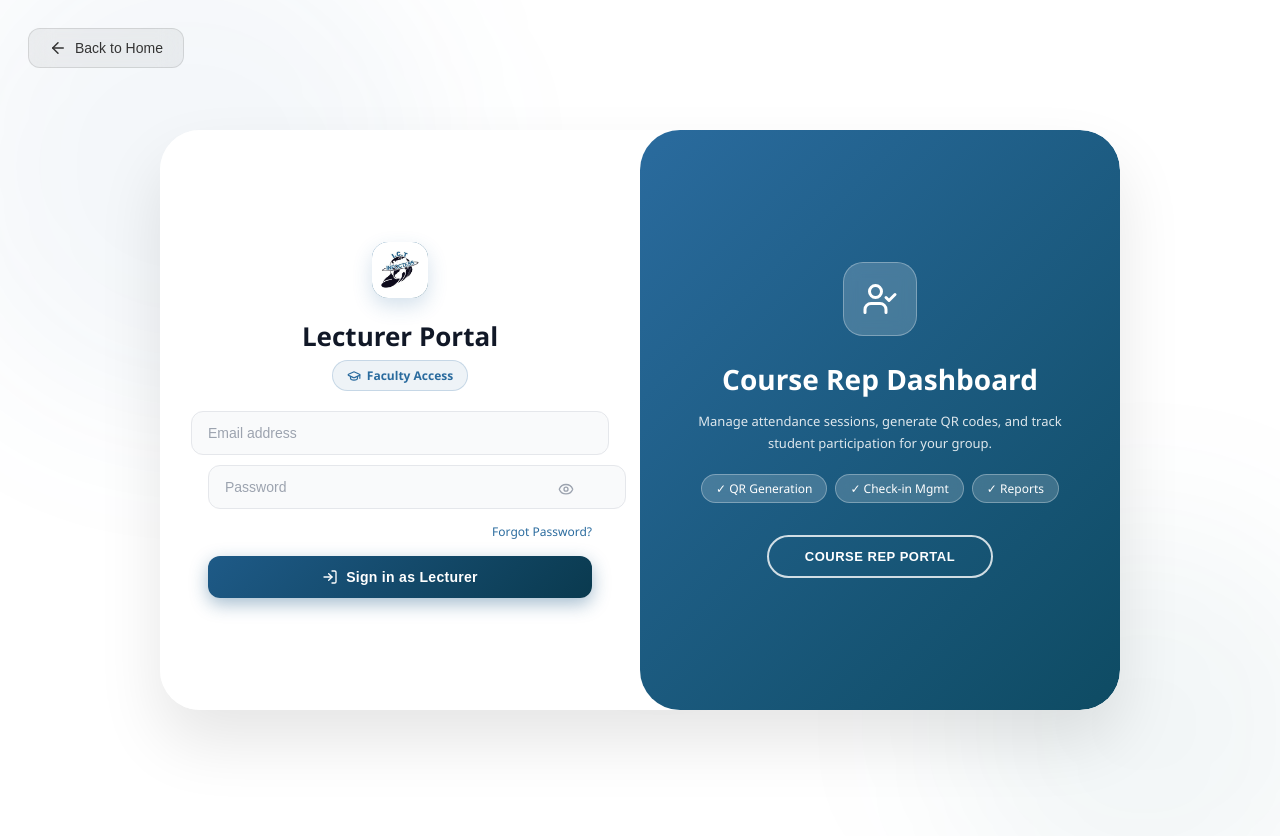
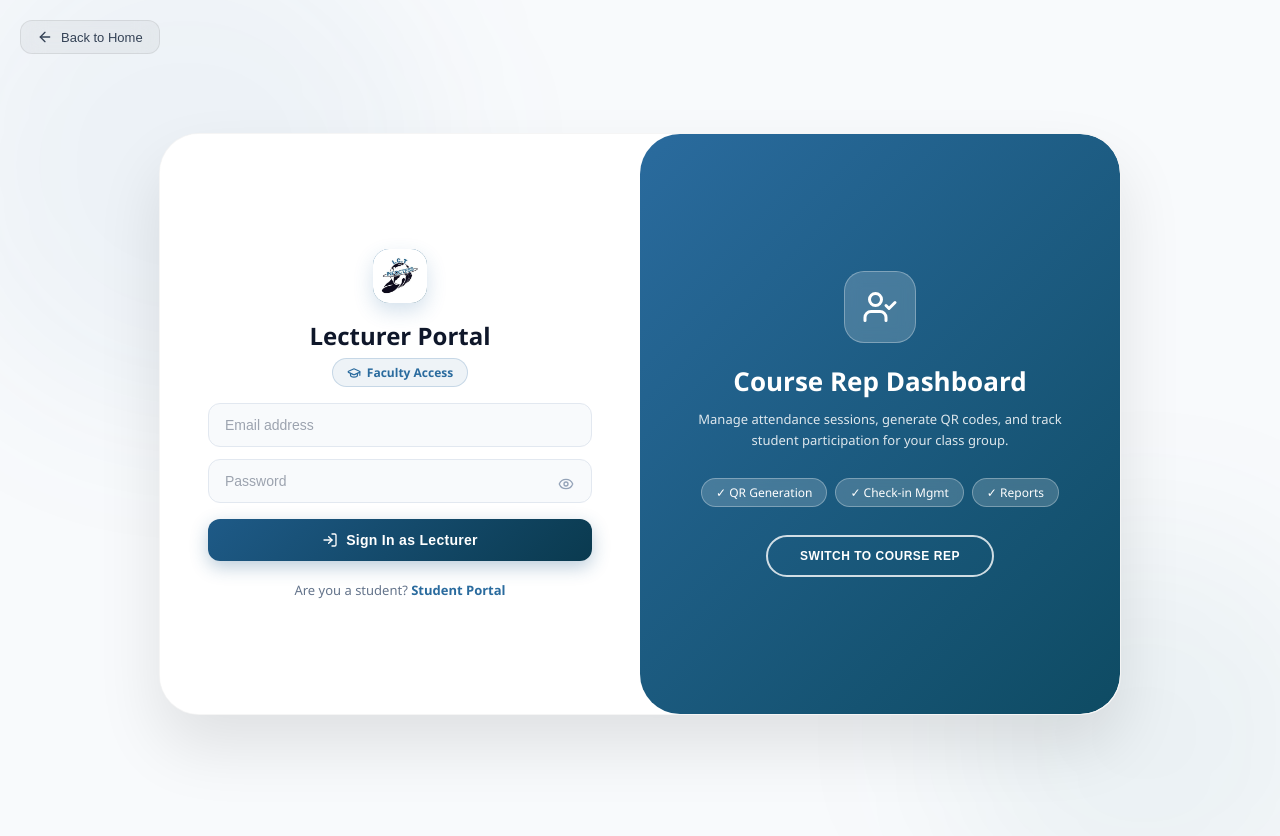
Before and after one commit to OddTech-Hub/infoctess-web-frontend-5.0, a React app: page /Portal in a window 1280 px wide. Shown: the top 836 px of the page. Built offline with nearby package versions, Linux system fonts and the light colour scheme; no server answers; the HTML template or start-up script is replaced by a standard one.

Commit message:
feat(portal): responsive split with segmented tabs on mobile and slide animation on desktop

```diff
--- a/src/pages/Portal.jsx
+++ b/src/pages/Portal.jsx
@@ -1,4 +1,4 @@
-import { useState } from 'react';
+import { useState, useEffect } from 'react';
 import {
   LogIn, Eye, EyeOff, UserCheck, GraduationCap,
   ArrowLeft, AlertCircle, CheckCircle2, Loader2,
@@ -9,7 +9,7 @@ import { API_BASE_URL } from '../api/config';
 // Logo from public folder
 const infotessLogo = "/infotess logo.jpg";
 
-// ── API URLs ───
+// API URLs
 const LECTURER_LOGIN_URL = `${API_BASE_URL}/api/auth/lecturer/login/`;
 const REP_LOGIN_URL      = `${API_BASE_URL}/api/auth/rep/login/`;
 
@@ -24,21 +24,31 @@ function saveWebUser(user, token) {
   }
 }
 
-export default function Login() {
+export default function Portal() {
   const navigate = useNavigate();
 
   const [panel, setPanel] = useState('lecturer');
   const [showLectPass, setShowLectPass] = useState(false);
   const [showRepPass, setShowRepPass] = useState(false);
   const [loading, setLoading] = useState(false);
+  const [isMobile, setIsMobile] = useState(false);
 
-  // Lecturer
+  useEffect(() => {
+    const checkMobile = () => {
+      setIsMobile(window.innerWidth < 880);
+    };
+    checkMobile();
+    window.addEventListener('resize', checkMobile);
+    return () => window.removeEventListener('resize', checkMobile);
+  }, []);
+
+  // Lecturer state
   const [lectEmail, setLectEmail] = useState('');
   const [lectPassword, setLectPassword] = useState('');
   const [lectError, setLectError] = useState('');
   const [lectSuccess, setLectSuccess] = useState('');
 
-  // Rep
+  // Rep state
   const [repEmail, setRepEmail] = useState('');
   const [repPassword, setRepPassword] = useState('');
   const [repError, setRepError] = useState('');
@@ -48,17 +58,13 @@ export default function Login() {
 
   const switchPanel = (targetPanel) => {
     setPanel(targetPanel);
-    setLectEmail('');
-    setLectPassword('');
     setLectError('');
     setLectSuccess('');
-    setRepEmail('');
-    setRepPassword('');
     setRepError('');
     setRepSuccess('');
   };
 
-  // ── Lecturer submit (Django Auth) ────────────────────────
+  // Lecturer submit
   async function handleLecturerSubmit(e) {
     e.preventDefault();
     setLectError('');
@@ -87,7 +93,7 @@ export default function Login() {
 
       saveWebUser(json.data.user, json.data.token);
       setLectSuccess(`Welcome back, ${json.data.user.first_name}!`);
-      setTimeout(() => navigate('/lec'), 900);
+      setTimeout(() => navigate('/lec'), 800);
 
     } catch (err) {
       console.error('Lecturer login error:', err);
@@ -97,7 +103,7 @@ export default function Login() {
     }
   }
 
-  // ── Rep submit (Django Auth) ─────────────────────────────
+  // Course Rep submit
   async function handleRepSubmit(e) {
     e.preventDefault();
     setRepError('');
@@ -127,9 +133,9 @@ export default function Login() {
       saveWebUser(json.data.user, json.data.token);
       setRepSuccess(`Welcome, ${json.data.user.first_name}!`);
       if (json.data.user.role === 'STUDENT') {
-        setTimeout(() => navigate('/student'), 900);
+        setTimeout(() => navigate('/student'), 800);
       } else {
-        setTimeout(() => navigate('/rep'), 900);
+        setTimeout(() => navigate('/rep'), 800);
       }
 
     } catch (err) {
@@ -147,12 +153,145 @@ export default function Login() {
       <div style={S.blob3} />
 
       <button style={S.backBtn} onClick={() => navigate('/')}>
-        <ArrowLeft size={18} /> Back to Home
+        <ArrowLeft size={16} /> Back to Home
       </button>
 
+      {/* MOBILE VIEW (< 880px): Clean Segmented Tabs, Zero Glitchy Sliding */}
+      {isMobile ? (
+        <div style={S.mobileCard}>
+          <div style={S.logo}>
+            <img src={infotessLogo} alt="INFOTESS Logo" style={S.logoImg} />
+          </div>
+
+          <h1 style={S.heading}>Staff Portal</h1>
+          <p style={S.subheading}>Select your role to access your academic dashboard</p>
+
+          {/* Segmented Pill Tabs */}
+          <div style={S.tabBar}>
+            <button
+              type="button"
+              onClick={() => switchPanel('lecturer')}
+              style={{
+                ...S.tabBtn,
+                background: panel === 'lecturer' ? '#ffffff' : 'transparent',
+                color: panel === 'lecturer' ? PRIMARY : '#64748b',
+                boxShadow: panel === 'lecturer' ? '0 2px 8px rgba(0,0,0,0.08)' : 'none',
+                fontWeight: panel === 'lecturer' ? 700 : 500,
+              }}
+            >
+              <GraduationCap size={15} /> Lecturer
+            </button>
+            <button
+              type="button"
+              onClick={() => switchPanel('rep')}
+              style={{
+                ...S.tabBtn,
+                background: panel === 'rep' ? '#ffffff' : 'transparent',
+                color: panel === 'rep' ? PRIMARY : '#64748b',
+                boxShadow: panel === 'rep' ? '0 2px 8px rgba(0,0,0,0.08)' : 'none',
+                fontWeight: panel === 'rep' ? 700 : 500,
+              }}
+            >
+              <UserCheck size={15} /> Course Rep
+            </button>
+          </div>
+
+          {/* Lecturer Form on Mobile */}
+          {panel === 'lecturer' ? (
+            <form onSubmit={handleLecturerSubmit} style={S.mobileForm}>
+              <div style={S.badge}><GraduationCap size={13} /> Faculty Member</div>
+
+              {lectError && <Alert type="error" msg={lectError} />}
+              {lectSuccess && <Alert type="success" msg={lectSuccess} />}
+
+              <input
+                style={S.input}
+                type="email"
+                placeholder="Faculty Email address"
+                value={lectEmail}
+                onChange={e => { setLectEmail(e.target.value); setLectError(''); }}
+                required
+                autoComplete="email"
+              />
+
+              <div style={S.passWrap}>
+                <input
+                  style={S.input}
+                  type={showLectPass ? 'text' : 'password'}
+                  placeholder="Password"
+                  value={lectPassword}
+                  onChange={e => { setLectPassword(e.target.value); setLectError(''); }}
+                  required
+                />
+                <button type="button" style={S.eyeBtn} onClick={() => setShowLectPass(v => !v)}>
+                  {showLectPass ? <EyeOff size={16} /> : <Eye size={16} />}
+                </button>
+              </div>
+
+              <button type="submit" style={S.submitBtn} disabled={loading}>
+                {loading
+                  ? <Loader2 size={16} style={{ animation: 'spin 1s linear infinite' }} />
+                  : <LogIn size={16} />
+                }
+                {loading ? 'Signing in...' : 'Sign In as Lecturer'}
+              </button>
+            </form>
+          ) : (
+            /* Course Rep Form on Mobile */
+            <form onSubmit={handleRepSubmit} style={S.mobileForm}>
+              <div style={S.badge}><UserCheck size={13} /> Course Representative</div>
+
+              {repError && <Alert type="error" msg={repError} />}
+              {repSuccess && <Alert type="success" msg={repSuccess} />}
+
+              <input
+                style={S.input}
+                type="text"
+                placeholder="Email or Index Number"
+                value={repEmail}
+                onChange={e => { setRepEmail(e.target.value); setRepError(''); }}
+                required
+              />
+
+              <div style={S.passWrap}>
+                <input
+                  style={S.input}
+                  type={showRepPass ? 'text' : 'password'}
+                  placeholder="Password"
+                  value={repPassword}
+                  onChange={e => { setRepPassword(e.target.value); setRepError(''); }}
+                  required
+                />
+                <button type="button" style={S.eyeBtn} onClick={() => setShowRepPass(v => !v)}>
+                  {showRepPass ? <EyeOff size={16} /> : <Eye size={16} />}
+                </button>
+              </div>
+
+              <button type="submit" style={S.submitBtn} disabled={loading}>
+                {loading
+                  ? <Loader2 size={16} style={{ animation: 'spin 1s linear infinite' }} />
+                  : <LogIn size={16} />
+                }
+                {loading ? 'Signing in...' : 'Sign In as Course Rep'}
+              </button>
+            </form>
+          )}
+
+          <div style={{ marginTop: 22, textAlign: 'center', fontSize: 13, color: '#64748b' }}>
+            <span>Are you a student? </span>
+            <a
+              href="/login"
+              onClick={(e) => { e.preventDefault(); navigate('/login'); }}
+              style={{ color: PRIMARY, fontWeight: 600, textDecoration: 'none' }}
+            >
+              Student Portal &rarr;
+            </a>
+          </div>
+        </div>
+      ) : (
+        /* DESKTOP VIEW (>= 880px): Premium Sliding Animation with Side Overlay */
         <div style={S.card}>
-
-        {/* ── Lecturer form (left) ── */}
+          {/* Lecturer form (left) */}
           <div style={{ ...S.formPane, ...(isRight ? S.formPaneHidden : S.formPaneVisible) }}>
             <form onSubmit={handleLecturerSubmit} style={S.form}>
               <div style={S.logo}>
@@ -188,19 +327,28 @@ export default function Login() {
                 </button>
               </div>
 
-            <a href="#" style={S.link} onClick={e => e.preventDefault()}>Forgot Password?</a>
-
               <button type="submit" style={S.submitBtn} disabled={loading}>
                 {loading
                   ? <Loader2 size={16} style={{ animation: 'spin 1s linear infinite' }} />
                   : <LogIn size={16} />
                 }
-              {loading ? 'Signing in...' : 'Sign in as Lecturer'}
+                {loading ? 'Signing in...' : 'Sign In as Lecturer'}
               </button>
+
+              <div style={{ marginTop: 20, textAlign: 'center', fontSize: 13, color: '#64748b' }}>
+                <span>Are you a student? </span>
+                <a
+                  href="/login"
+                  onClick={(e) => { e.preventDefault(); navigate('/login'); }}
+                  style={{ color: PRIMARY, fontWeight: 600, textDecoration: 'none' }}
+                >
+                  Student Portal
+                </a>
+              </div>
             </form>
           </div>
 
-        {/* ── Course Rep form (right) ── */}
+          {/* Course Rep form (right) */}
           <div style={{ ...S.formPane, left: '50%', ...(isRight ? S.formPaneVisible : S.formPaneHidden) }}>
             <form onSubmit={handleRepSubmit} style={S.form}>
               <div style={S.logo}>
@@ -240,19 +388,30 @@ export default function Login() {
                   ? <Loader2 size={16} style={{ animation: 'spin 1s linear infinite' }} />
                   : <LogIn size={16} />
                 }
-              {loading ? 'Signing in...' : 'Sign in as Course Rep'}
+                {loading ? 'Signing in...' : 'Sign In as Course Rep'}
               </button>
+
+              <div style={{ marginTop: 20, textAlign: 'center', fontSize: 13, color: '#64748b' }}>
+                <span>Are you a student? </span>
+                <a
+                  href="/login"
+                  onClick={(e) => { e.preventDefault(); navigate('/login'); }}
+                  style={{ color: PRIMARY, fontWeight: 600, textDecoration: 'none' }}
+                >
+                  Student Portal
+                </a>
+              </div>
             </form>
           </div>
 
-        {/* ── Overlay ── */}
+          {/* Desktop Overlay Slider */}
           <div style={{ ...S.overlay, ...(isRight ? S.overlayLeft : S.overlayRight) }}>
             <div style={S.overlayInner}>
               {isRight ? (
                 <>
                   <div style={S.overlayIcon}><GraduationCap size={36} color="white" /></div>
-                <h2 style={S.overlayHeading}>Lecturer DashBoard</h2>
-                <p style={S.overlayText}>Sign in with your faculty email and password to manage courses and view attendance reports.</p>
+                  <h2 style={S.overlayHeading}>Lecturer Dashboard</h2>
+                  <p style={S.overlayText}>Sign in with your faculty email and password to manage courses and view real-time attendance reports.</p>
                   <FeaturePills items={['Live Tracking', 'Auto Reports', 'Analytics']} />
                   <button style={S.switchBtn} onClick={() => switchPanel('lecturer')}>Switch to Lecturer</button>
                 </>
@@ -260,15 +419,15 @@ export default function Login() {
                 <>
                   <div style={S.overlayIcon}><UserCheck size={36} color="white" /></div>
                   <h2 style={S.overlayHeading}>Course Rep Dashboard</h2>
-                <p style={S.overlayText}>Manage attendance sessions, generate QR codes, and track student participation for your group.</p>
+                  <p style={S.overlayText}>Manage attendance sessions, generate QR codes, and track student participation for your class group.</p>
                   <FeaturePills items={['QR Generation', 'Check-in Mgmt', 'Reports']} />
-                <button style={S.switchBtn} onClick={() => switchPanel('rep')}>Course Rep Portal</button>
+                  <button style={S.switchBtn} onClick={() => switchPanel('rep')}>Switch to Course Rep</button>
                 </>
               )}
             </div>
           </div>
-
         </div>
+      )}
 
       <style>{`
         @keyframes spin { to { transform: rotate(360deg); } }
@@ -285,8 +444,8 @@ function Alert({ type, msg }) {
   return (
     <div style={{
       display: 'flex', alignItems: 'center', gap: 8,
-      padding: '10px 14px', borderRadius: 10, marginBottom: 8,
-      width: '100%', fontSize: 13,
+      padding: '10px 14px', borderRadius: 10, marginBottom: 12,
+      width: '100%', fontSize: 13, boxSizing: 'border-box',
       background: isErr ? '#fef2f2' : '#f0fdf4',
       color: isErr ? '#dc2626' : '#16a34a',
       border: `1px solid ${isErr ? '#fecaca' : '#bbf7d0'}`,
@@ -299,7 +458,7 @@ function Alert({ type, msg }) {
 
 function FeaturePills({ items }) {
   return (
-    <div style={{ display: 'flex', gap: 8, flexWrap: 'wrap', justifyContent: 'center', margin: '16px 0 28px' }}>
+    <div style={{ display: 'flex', gap: 8, flexWrap: 'wrap', justifyContent: 'center', margin: '16px 0 24px' }}>
       {items.map(item => (
         <span key={item} style={{
           background: 'rgba(255,255,255,0.18)', backdropFilter: 'blur(6px)',
@@ -318,31 +477,42 @@ const PRIMARY = '#2A6B9E';
 const TRANS = 'all 0.55s cubic-bezier(0.65, 0, 0.35, 1)';
 
 const S = {
-  page: { minHeight: '100vh', background: '#ffffff', display: 'flex', alignItems: 'center', justifyContent: 'center', padding: 20, position: 'relative', overflow: 'hidden', fontFamily: "'DM Sans','Segoe UI',sans-serif" },
+  page: { minHeight: '100vh', background: '#f8fafc', display: 'flex', alignItems: 'center', justifyContent: 'center', padding: '24px 16px', position: 'relative', overflow: 'hidden', fontFamily: "'DM Sans','Segoe UI',sans-serif" },
   blob1: { position: 'absolute', top: '-10%', left: '-5%', width: 500, height: 500, borderRadius: '50%', background: 'rgba(42,107,158,0.05)', filter: 'blur(80px)', pointerEvents: 'none' },
   blob2: { position: 'absolute', bottom: '-10%', right: '-5%', width: 400, height: 400, borderRadius: '50%', background: 'rgba(14,75,99,0.05)', filter: 'blur(80px)', pointerEvents: 'none' },
   blob3: { position: 'absolute', top: '40%', left: '40%', width: 300, height: 300, borderRadius: '50%', background: 'rgba(42,107,158,0.03)', filter: 'blur(60px)', pointerEvents: 'none' },
-  backBtn: { position: 'absolute', top: 28, left: 28, display: 'flex', alignItems: 'center', gap: 8, background: 'rgba(0,0,0,0.05)', backdropFilter: 'blur(12px)', border: '1px solid rgba(0,0,0,0.1)', padding: '10px 20px', borderRadius: 12, color: '#333', cursor: 'pointer', fontSize: 14, fontWeight: 500, transition: TRANS, zIndex: 300 },
-  card: { background: '#ffffff', borderRadius: 40, boxShadow: '0 32px 64px rgba(0,0,0,0.1)', position: 'relative', overflow: 'hidden', width: 960, maxWidth: '100%', minHeight: 580 },
+  backBtn: { position: 'absolute', top: 20, left: 20, display: 'flex', alignItems: 'center', gap: 8, background: 'rgba(0,0,0,0.04)', backdropFilter: 'blur(12px)', border: '1px solid rgba(0,0,0,0.08)', padding: '8px 16px', borderRadius: 12, color: '#334155', cursor: 'pointer', fontSize: 13, fontWeight: 500, zIndex: 300 },
+
+  // Mobile Single-Card Layout
+  mobileCard: { width: '100%', maxWidth: 440, background: '#ffffff', borderRadius: 28, boxShadow: '0 20px 48px rgba(0,0,0,0.08), 0 4px 12px rgba(0,0,0,0.04)', border: '1px solid rgba(0,0,0,0.04)', padding: '32px 20px', display: 'flex', flexDirection: 'column', alignItems: 'center', boxSizing: 'border-box', zIndex: 10 },
+  subheading: { fontSize: 13, color: '#64748b', margin: '0 0 18px', textAlign: 'center' },
+  tabBar: { display: 'flex', width: '100%', background: '#f1f5f9', borderRadius: 14, padding: 4, marginBottom: 20, boxSizing: 'border-box' },
+  tabBtn: { flex: 1, display: 'flex', alignItems: 'center', justifyContent: 'center', gap: 6, border: 'none', borderRadius: 10, padding: '10px 12px', fontSize: 13, cursor: 'pointer', transition: 'all 0.2s ease' },
+  mobileForm: { width: '100%', display: 'flex', flexDirection: 'column', alignItems: 'center' },
+
+  // Desktop Slider Card Layout
+  card: { background: '#ffffff', borderRadius: 40, boxShadow: '0 32px 64px rgba(0,0,0,0.1)', position: 'relative', overflow: 'hidden', width: 960, maxWidth: '100%', minHeight: 580, border: '1px solid rgba(0,0,0,0.04)' },
   formPane: { position: 'absolute', top: 0, height: '100%', width: '50%', transition: TRANS, zIndex: 2 },
   formPaneVisible: { opacity: 1, pointerEvents: 'all', transform: 'translateX(0)' },
   formPaneHidden: { opacity: 0, pointerEvents: 'none', transform: 'translateX(-8px)' },
   form: { height: '100%', display: 'flex', flexDirection: 'column', alignItems: 'center', justifyContent: 'center', padding: '0 48px', background: '#fff' },
-  logo: { width: 56, height: 56, borderRadius: 16, background: OVERLAY_GRAD, display: 'flex', alignItems: 'center', justifyContent: 'center', marginBottom: 20, boxShadow: '0 8px 20px rgba(42,107,158,0.2)', overflow: 'hidden' },
+
+  logo: { width: 54, height: 54, borderRadius: 16, background: OVERLAY_GRAD, display: 'flex', alignItems: 'center', justifyContent: 'center', marginBottom: 16, boxShadow: '0 8px 20px rgba(42,107,158,0.2)', overflow: 'hidden' },
   logoImg: { width: '100%', height: '100%', objectFit: 'contain', borderRadius: 12 },
-  heading: { fontSize: 26, fontWeight: 700, color: '#111827', margin: '0 0 6px' },
-  badge: { display: 'inline-flex', alignItems: 'center', gap: 6, background: 'rgba(42,107,158,0.08)', border: '1px solid rgba(42,107,158,0.2)', padding: '6px 14px', borderRadius: 40, fontSize: 12, fontWeight: 600, color: PRIMARY, marginBottom: 20 },
-  input: { width: '100%', padding: '13px 16px', background: '#f9fafb', border: '1.5px solid #e5e7eb', borderRadius: 12, fontSize: 14, color: '#111827', marginBottom: 10, transition: 'all 0.2s' },
+  heading: { fontSize: 24, fontWeight: 700, color: '#0f172a', margin: '0 0 6px', textAlign: 'center' },
+  badge: { display: 'inline-flex', alignItems: 'center', gap: 6, background: 'rgba(42,107,158,0.08)', border: '1px solid rgba(42,107,158,0.2)', padding: '5px 14px', borderRadius: 40, fontSize: 12, fontWeight: 600, color: PRIMARY, marginBottom: 16 },
+  input: { width: '100%', padding: '13px 16px', background: '#f8fafc', border: '1.5px solid #e2e8f0', borderRadius: 12, fontSize: 14, color: '#0f172a', marginBottom: 12, transition: 'all 0.2s', boxSizing: 'border-box' },
   passWrap: { position: 'relative', width: '100%' },
-  eyeBtn: { position: 'absolute', right: 12, top: '50%', transform: 'translateY(-60%)', background: 'none', border: 'none', cursor: 'pointer', color: '#9ca3af', padding: 6, lineHeight: 0 },
-  link: { color: PRIMARY, fontSize: 12, textDecoration: 'none', margin: '4px 0 16px', alignSelf: 'flex-end' },
-  submitBtn: { width: '100%', padding: '13px 0', background: BUTTON_GRAD, color: 'white', border: 'none', borderRadius: 12, fontSize: 14, fontWeight: 600, display: 'flex', alignItems: 'center', justifyContent: 'center', gap: 8, cursor: 'pointer', letterSpacing: 0.3, boxShadow: '0 6px 18px rgba(30,90,135,0.4)', transition: TRANS },
+  eyeBtn: { position: 'absolute', right: 12, top: '45%', transform: 'translateY(-50%)', background: 'none', border: 'none', cursor: 'pointer', color: '#94a3b8', padding: 6, lineHeight: 0 },
+  submitBtn: { width: '100%', padding: '13px 0', background: BUTTON_GRAD, color: 'white', border: 'none', borderRadius: 12, fontSize: 14, fontWeight: 600, display: 'flex', alignItems: 'center', justifyContent: 'center', gap: 8, cursor: 'pointer', letterSpacing: 0.3, boxShadow: '0 6px 18px rgba(30,90,135,0.3)', transition: TRANS, marginTop: 4 },
+
+  // Overlay for Desktop
   overlay: { position: 'absolute', top: 0, height: '100%', width: '50%', background: OVERLAY_GRAD, display: 'flex', alignItems: 'center', justifyContent: 'center', transition: TRANS, zIndex: 100, borderRadius: 40 },
   overlayRight: { left: '50%' },
   overlayLeft: { left: '0%' },
   overlayInner: { display: 'flex', flexDirection: 'column', alignItems: 'center', justifyContent: 'center', padding: '0 36px', textAlign: 'center' },
-  overlayIcon: { width: 72, height: 72, background: 'rgba(255,255,255,0.18)', backdropFilter: 'blur(8px)', border: '1px solid rgba(255,255,255,0.3)', borderRadius: 20, display: 'flex', alignItems: 'center', justifyContent: 'center', marginBottom: 24 },
-  overlayHeading: { fontSize: 28, fontWeight: 700, color: 'white', margin: '0 0 12px' },
-  overlayText: { fontSize: 13, color: 'rgba(255,255,255,0.85)', lineHeight: 1.7, margin: '0 0 4px' },
-  switchBtn: { marginTop: 4, padding: '12px 36px', borderRadius: 40, background: 'transparent', border: '2px solid rgba(255,255,255,0.8)', color: 'white', fontSize: 13, fontWeight: 600, cursor: 'pointer', letterSpacing: 0.5, textTransform: 'uppercase', transition: TRANS },
+  overlayIcon: { width: 70, height: 70, background: 'rgba(255,255,255,0.18)', backdropFilter: 'blur(8px)', border: '1px solid rgba(255,255,255,0.3)', borderRadius: 20, display: 'flex', alignItems: 'center', justifyContent: 'center', marginBottom: 20 },
+  overlayHeading: { fontSize: 26, fontWeight: 700, color: 'white', margin: '0 0 10px' },
+  overlayText: { fontSize: 13, color: 'rgba(255,255,255,0.85)', lineHeight: 1.6, margin: '0 0 12px' },
+  switchBtn: { marginTop: 4, padding: '12px 32px', borderRadius: 40, background: 'transparent', border: '2px solid rgba(255,255,255,0.8)', color: 'white', fontSize: 12, fontWeight: 600, cursor: 'pointer', letterSpacing: 0.5, textTransform: 'uppercase', transition: TRANS },
 };
```
Lines whose indentation alone changed are shown as unchanged.
